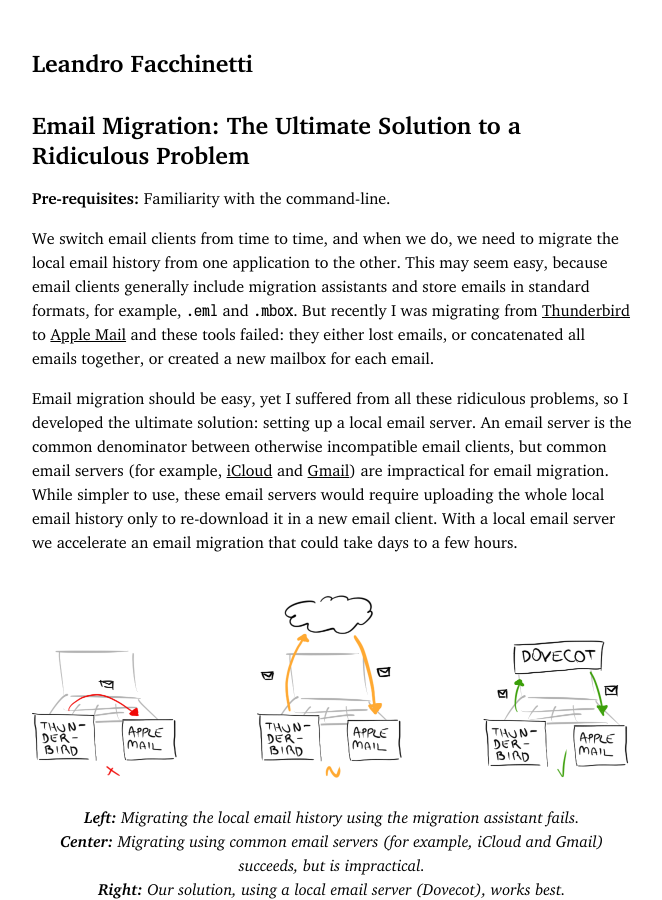
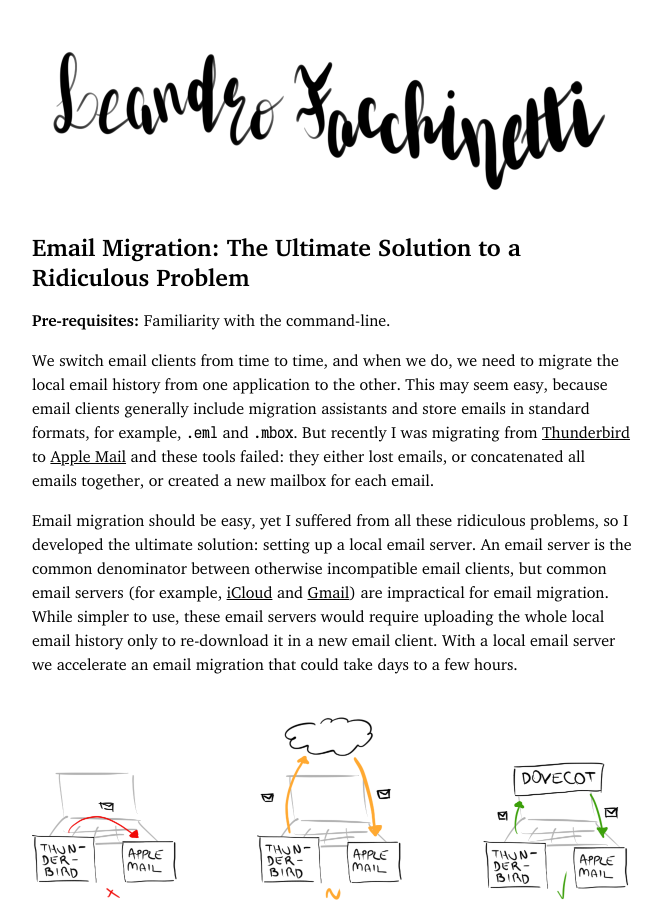
Before and after one commit to leafac/leafac.com, a Jekyll site: the page built from email-migration/index.md, in a window 1280 px wide and 900 px high. Shown: the whole window, without its empty margins (308-970 px from the left). Built offline with Jekyll 4.4.1, drawn with Linux system fonts in a browser that asks for light colours; our own code applies the rules of GitHub Pages for plain Markdown files.

Commit message:
Add logo

```diff
--- a/_layouts/default.html
+++ b/_layouts/default.html
@@ -12,7 +12,7 @@
     <title>{% if page.title %}{{ page.title | markdownify | strip_html }} · {% endif %}Leandro Facchinetti</title>
   </head>
   <body>
-    <header><h1><a href="/">Leandro Facchinetti</a></h1></header>
+    <header><h1><a href="/"><img alt="Leandro Facchinetti" src="/logo.png" width="600"></a></h1></header>
     <main>{{ content }}</main>
   </body>
 </html>
```
Also changed, not shown: logo.png (added), 1 other file.
